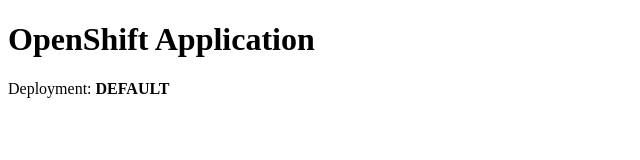
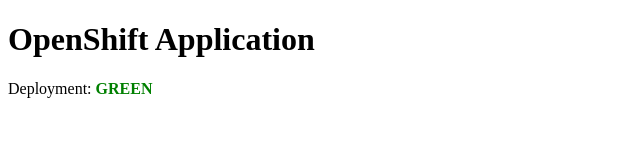
Before and after one commit to techjw/bluegreen-demo, a plain HTML site: page index.html in a window 1280 px wide. Shown: the full height of the page, 0-640 px from the left. Drawn offline with Linux system fonts and the light colour scheme.

Commit message:
Set deploy green

```diff
--- a/index.html
+++ b/index.html
@@ -5,5 +5,5 @@
 </head>
 <body>
     <h1>OpenShift Application</h1>
-    <p>Deployment: <span style="color:black; font-weight: bold;" >DEFAULT</span></p>
+    <p>Deployment: <span style="color:green; font-weight: bold;" >GREEN</span></p>
 </body>
```
